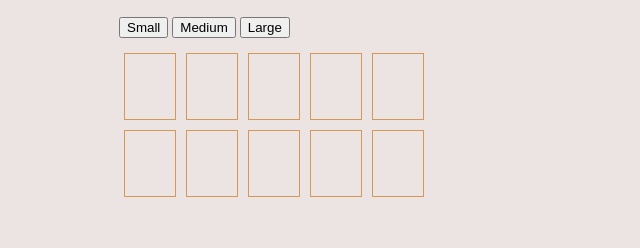
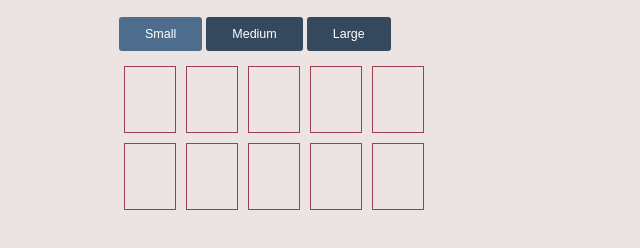
Before and after one commit to kevonc/jQueryMemoryGame, a plain HTML site: page memory.html in a window 1280 px wide. Both pictures are taken after a click on the button "Small". Shown: the part 152-400 px from the top of the page, without its empty margins (341-981 px from the left). Drawn offline with Linux system fonts and the light colour scheme; a web font is replaced by a local one.

Commit message:
added styled buttons

```diff
--- a/memory.css
+++ b/memory.css
@@ -34,7 +34,7 @@ body {
 }
 
 .card {
-  border: 1px solid #d49857;
+  border: 1px solid #9C3F4F;
   float: left;
   font-family: 'Londrina Shadow', cursive;
   font-size: 50px;
@@ -61,3 +61,43 @@ body {
   border: 1px solid #83A603;
   color: #83A603;
 }
+
+.btn {
+  border: none;
+  background: #34495e;
+  color: white;
+  font-size: 12.5px;
+  padding: 10px 26px;
+  text-decoration: none;
+  text-shadow: none;
+  -webkit-box-shadow: none;
+  -moz-box-shadow: none;
+  box-shadow: none;
+  -webkit-border-radius: 3px;
+  -moz-border-radius: 3px;
+  border-radius: 3px;
+  -webkit-transition: 0.25s;
+  -moz-transition: 0.25s;
+  -o-transition: 0.25s;
+  transition: 0.25s;
+  -webkit-backface-visibility: hidden;
+}
+
+.btn:hover, .btn:focus {
+  background-color: #4e6d8d;
+  color: white;
+  -webkit-transition: 0.25s;
+  -moz-transition: 0.25s;
+  -o-transition: 0.25s;
+  transition: 0.25s;
+  -webkit-backface-visibility: hidden;
+  cursor: pointer;
+}
+
+.btn:active, .btn.active {
+  background-color: #2c3e50;
+  color: rgba(255, 255, 255, 0.75);
+  -webkit-box-shadow: none;
+  -moz-box-shadow: none;
+  box-shadow: none;
+}
--- a/memory.html
+++ b/memory.html
@@ -22,9 +22,9 @@
     </div>
 
     <div id="controls">
-      <input id="small" type="button" value="Small" />
-      <input id="medium" type="button" value="Medium" />
-      <input id="large" type="button" value="Large" />
+      <input id="small" type="button" value="Small" class="btn" />
+      <input id="medium" type="button" value="Medium" class="btn" />
+      <input id="large" type="button" value="Large" class="btn" />
     </div>
 
     <div id="game">
--- a/memory.js
+++ b/memory.js
@@ -30,6 +30,7 @@ $(function() {
     updateTime();
     cardClick(shuffledArray);
     $("#controls").children().unbind("click");
+    $("#controls").children().css('cursor', 'default');
   });
   $("#medium").click(function() {
     var shuffledArray = _.shuffle(lettersMedium);
@@ -38,6 +39,7 @@ $(function() {
     updateTime();
     cardClick(shuffledArray);
     $("#controls").children().unbind("click");
+    $("#controls").children().css('cursor', 'default');
   });
   $("#large").click(function() {
     var shuffledArray = _.shuffle(lettersLarge);
@@ -46,6 +48,7 @@ $(function() {
     updateTime();
     cardClick(shuffledArray);
     $("#controls").children().unbind("click");
+    $("#controls").children().css('cursor', 'default');
   });
 });
 
```
